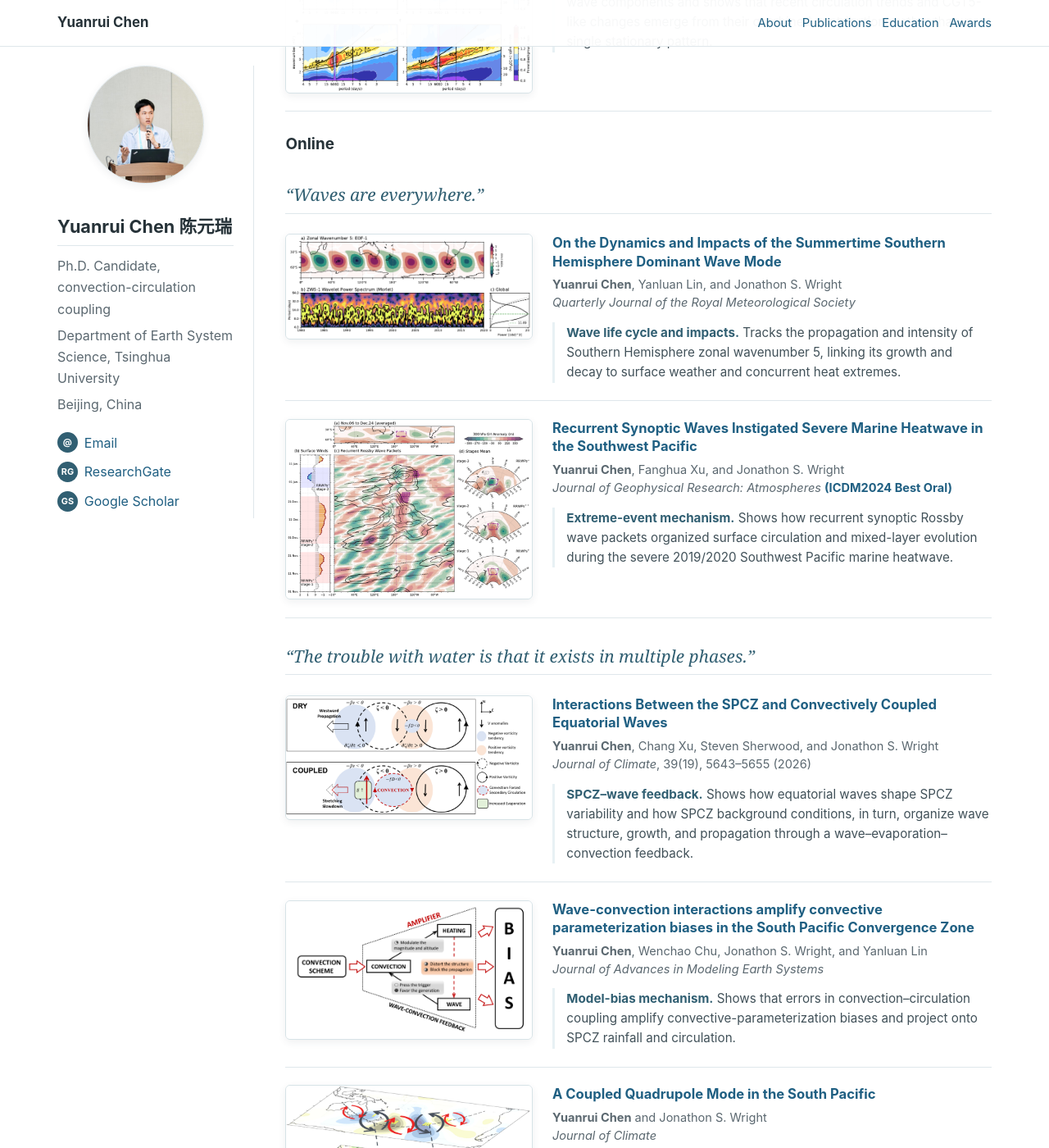
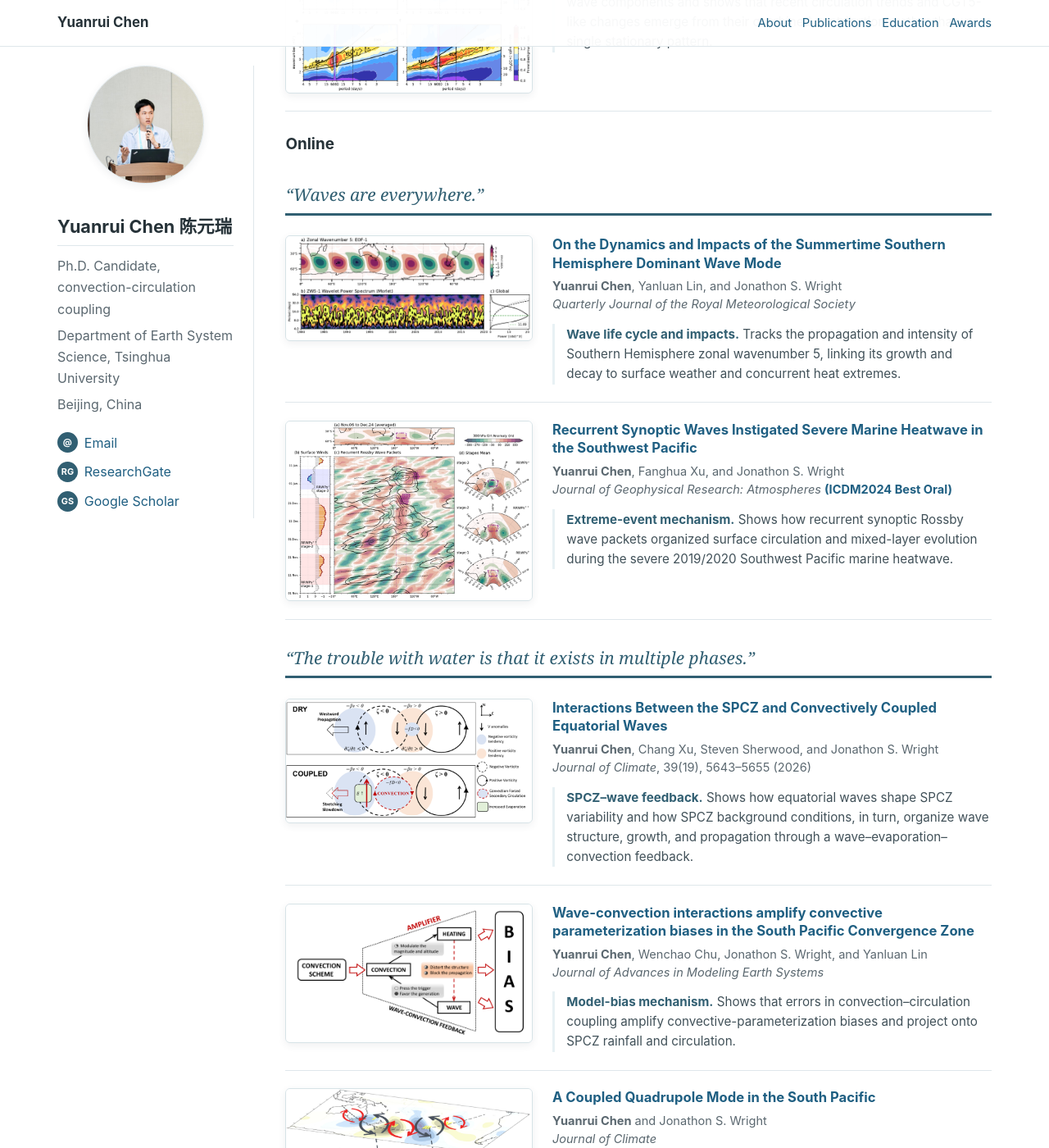
Before and after one commit to yuanruichen/yuanruichen.github.io, a Jekyll site: the page built from index.md, in a window 1280 px wide and 1400 px high, scrolled down 718 px. Shown: the whole window at 82% size. Built offline with Jekyll 4.4.1, drawn with Linux system fonts in a browser that asks for light colours.

Commit message:
Strengthen publication theme dividers

```diff
--- a/assets/css/main.scss
+++ b/assets/css/main.scss
@@ -204,7 +204,7 @@ h3 {
 .publication-theme {
   margin: 2rem 0 .2rem;
   padding-bottom: .45rem;
-  border-bottom: 1px solid var(--line);
+  border-bottom: 3px solid var(--accent);
   color: var(--accent);
   font-family: Georgia, "Times New Roman", serif;
   font-size: 1.3rem;
```
